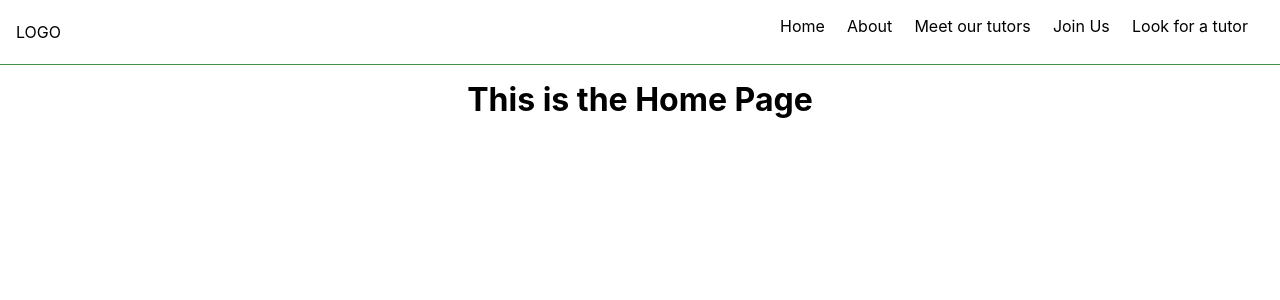
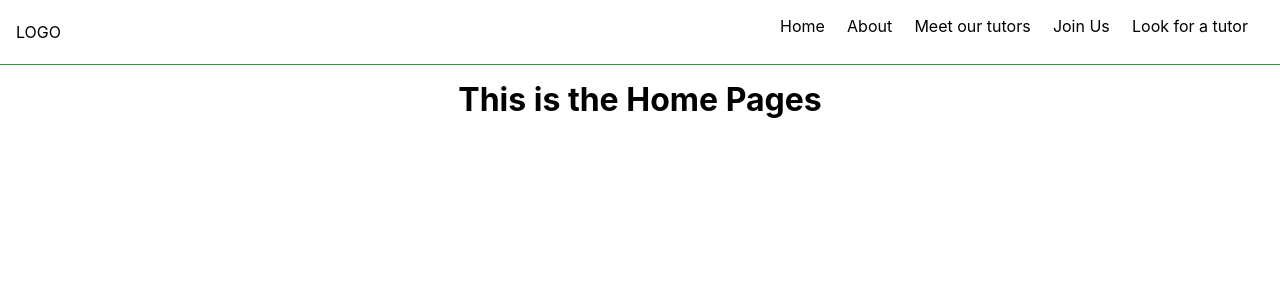
Before and after one commit to israx/HACKNC-2020, a React (Create React App) app: page / in a window 1280 px wide. Shown: the top 300 px of the page. Built offline with nearby package versions, Linux system fonts and the light colour scheme; no server answers.

Commit message:
Update home.js

```diff
--- a/src/pages/home.js
+++ b/src/pages/home.js
@@ -3,7 +3,7 @@ import React from "react";
 export default function Home() {
   return (
     <div className="home">
-      <h1>This is the Home Page</h1>
+      <h1>This is the Home Pages</h1>
     </div>
   );
 }
```
